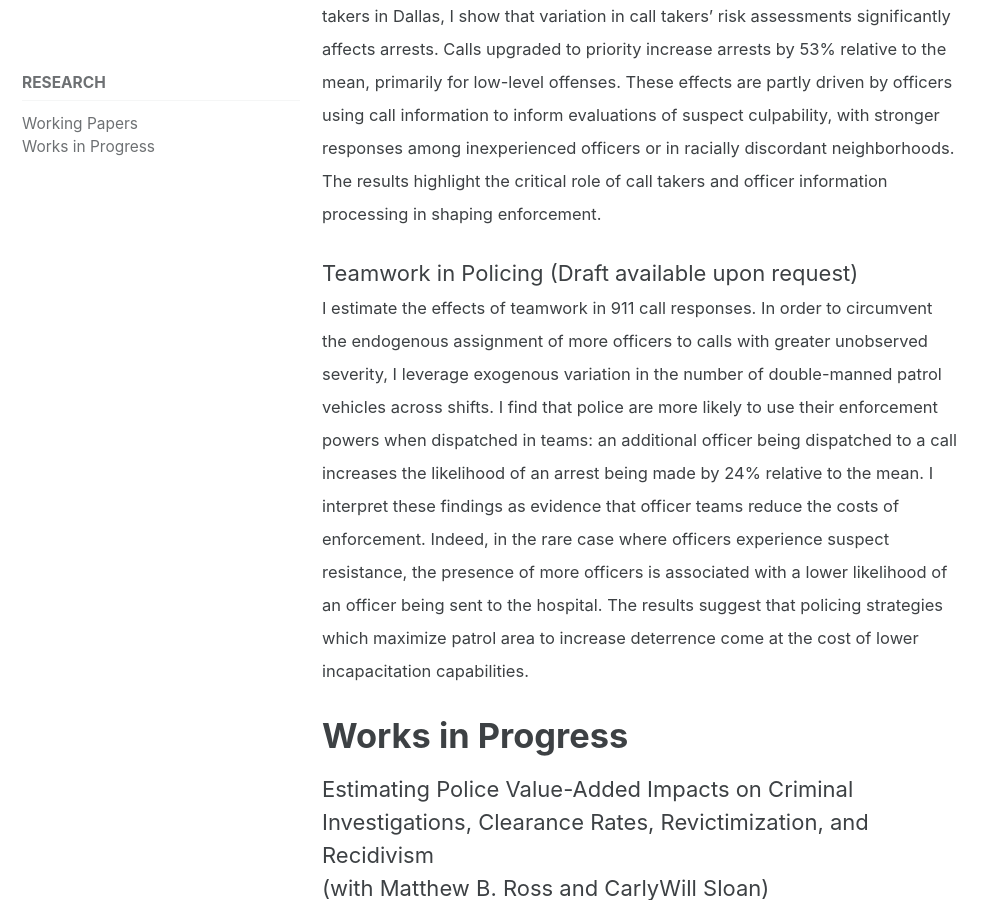
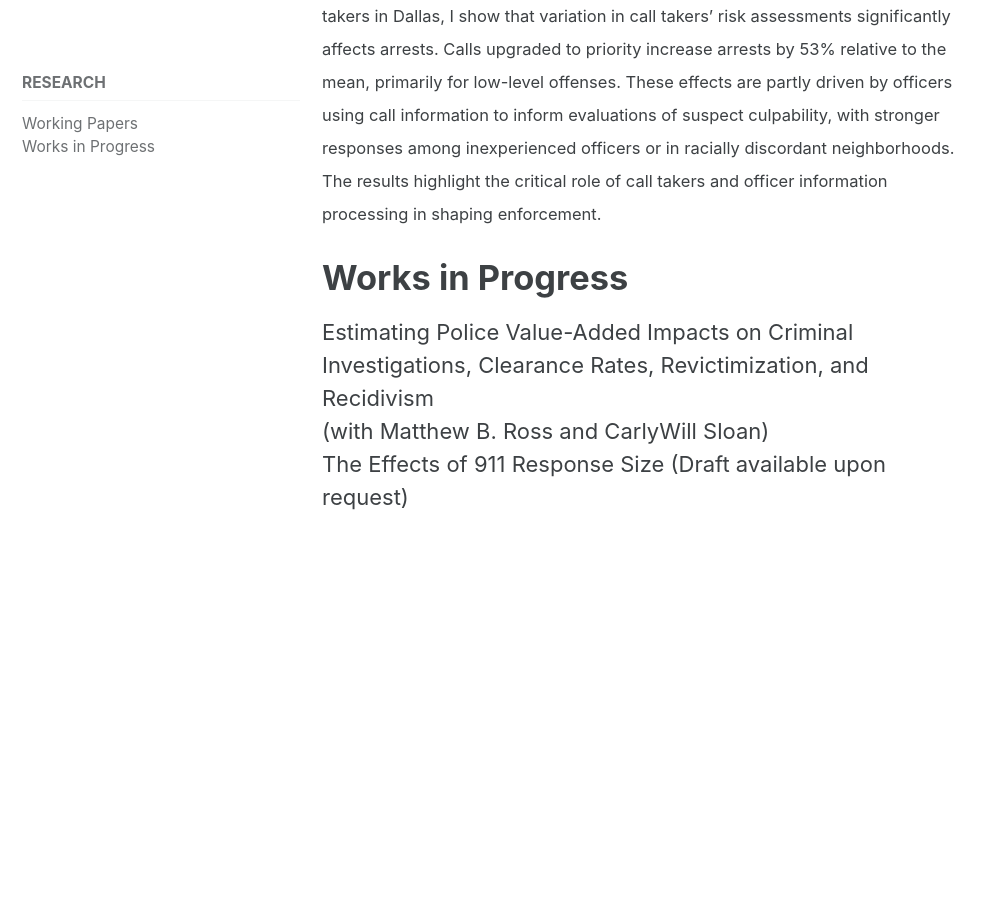
Before and after one commit to austin-v-smith-econ/austin-v-smith-econ.github.io, a Jekyll site: the page built from _research/research.md, in a window 1280 px wide and 900 px high, scrolled down 771 px. Shown: the whole window, without its empty margins (0-997 px from the left). Built offline with Jekyll 4.4.1, drawn with Linux system fonts in a browser that asks for light colours; cached includes are drawn as plain includes; after the commit the page ends 1346 px from its top, so only the background shows below that.

Commit message:
Update research document by removing teamwork section
Removed the draft section on teamwork in policing and added a new draft on the effects of 911 response size.

```diff
--- a/_research/research.md
+++ b/_research/research.md
@@ -14,11 +14,9 @@ permalink: /research/
 <span style="font-size:0.75em"> Police officers make high-stakes decisions under uncertainty, often acting on information from 911 call takers. Using quasi-random assignment of calls to call-takers in Dallas, I show that variation in call takers’ risk assessments significantly affects arrests. Calls upgraded to priority increase arrests by 53% relative to the mean, primarily for low-level offenses. These effects are partly driven by officers using call information to inform evaluations of suspect culpability, with stronger responses among inexperienced officers or in racially discordant neighborhoods. The results highlight the critical role of call takers and officer information processing in shaping enforcement.
  </span>
 
-Teamwork in Policing (Draft available upon request)<br>
-<span style="font-size:0.75em"> I estimate the effects of teamwork in 911 call responses. In order to circumvent the endogenous assignment of more officers to calls with greater unobserved severity, I leverage exogenous variation in the number of double-manned patrol vehicles across shifts. I find that police are more likely to use their enforcement powers when dispatched in teams: an additional officer being dispatched to a call increases the likelihood of an arrest being made by 24% relative to the mean. I interpret these findings as evidence that officer teams reduce the costs of enforcement. Indeed, in the rare case where officers experience suspect resistance, the presence of more officers is associated with a lower likelihood of an officer being sent to the hospital. The results suggest that policing strategies which maximize patrol area to increase deterrence come at the cost of lower incapacitation capabilities.  </span>
-
 # Works in Progress
 
 Estimating Police Value-Added Impacts on Criminal Investigations, Clearance Rates, Revictimization, and Recidivism<br>
 <span> (with Matthew B. Ross and CarlyWill Sloan) </span><br>
 <span>
+The Effects of 911 Response Size (Draft available upon request)<br>
```
